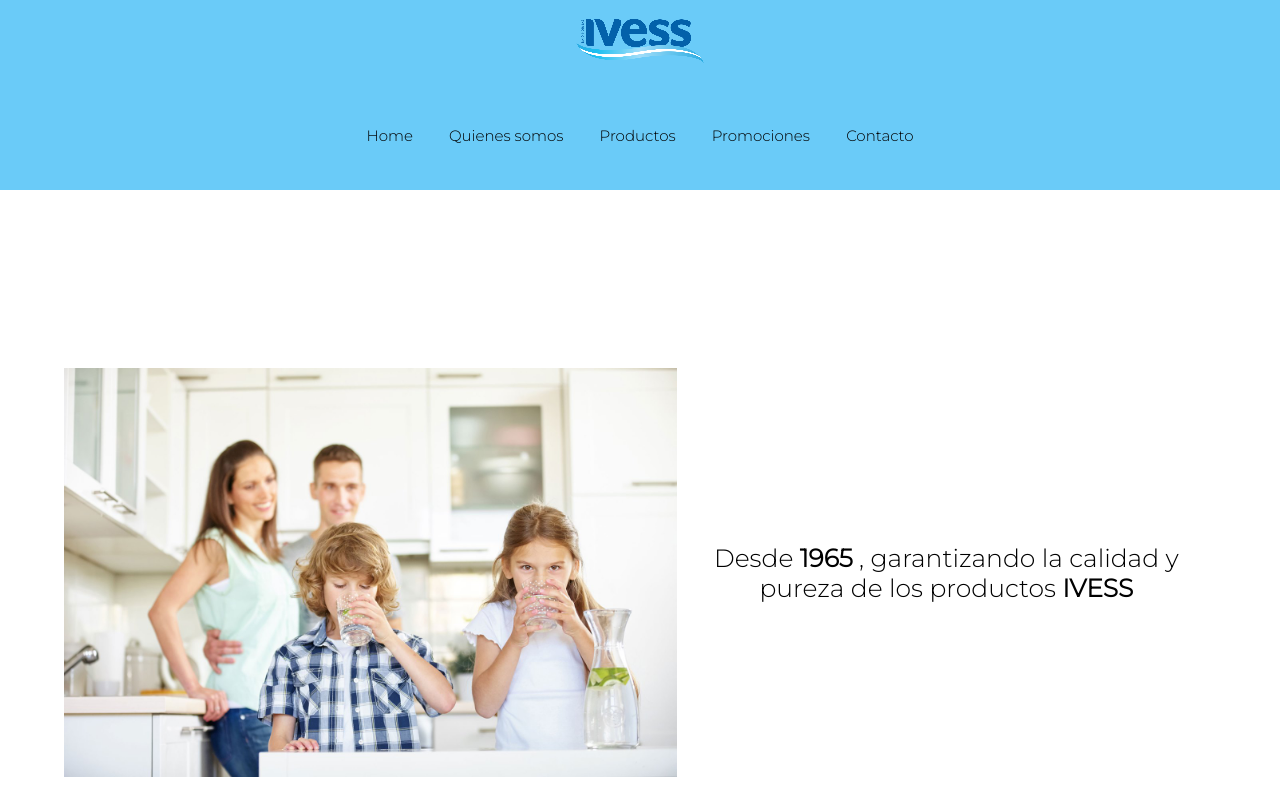
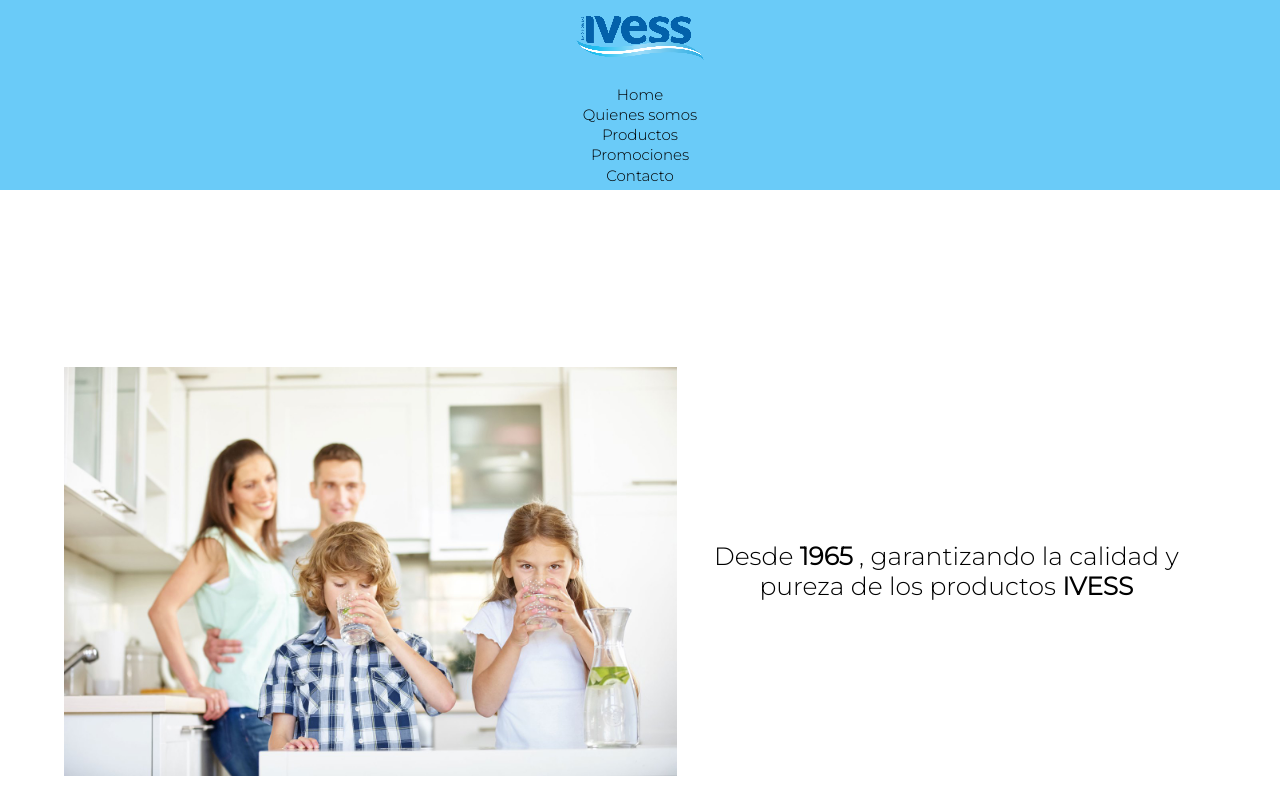
Before and after one commit to MauroSantoro99/MauroSantoro-Ivess-Dw, a plain HTML site: page index.html in a window 1280 px wide. Shown: the top 800 px of the page. Drawn offline with Linux system fonts and the light colour scheme.

Commit message:
Actualizacion de codigo y arreglos en nav

```diff
--- a/css/styleResponsive.css
+++ b/css/styleResponsive.css
@@ -180,49 +180,6 @@
           text-align: center;
       }
     @media only screen and (min-width: 425px) {
-
-        header  {
-          font-family: 'Montserrat', sans-serif;
-          color: darkcyan;
-          background-color: rgb(146, 240, 240);
-          left: 0%;
-          top: 0%;
-          width: 100%;
-
-        }
-        header a {
-          text-decoration: none;
-          color: rgb(4, 90, 90);
-
-        }
-        .logo-nav-container {
-        display: flex;
-        justify-content: space-between;
-        overflow: auto;
-        align-items: center;
-
-        }
-        .container-logo-nav-container img {
-          margin-top: 5%;
-          width: 100%;
-          height: 100%;
-        }
-
-        .navigation ul {
-        margin: 0;
-        padding: 0%;
-        list-style: none;
-        }
-        .navigation ul li  {
-        display: inline-block;
-        }
-        .navigation ul li a {
-          display: block;
-          padding: 0.5rem 1rem;
-        }
-        .navigation ul li a:hover {
-          background: rgb(101, 196, 240);
-        }
         .cuerpo {
              padding-top: 8rem;
              padding-bottom: 5rem;
```
